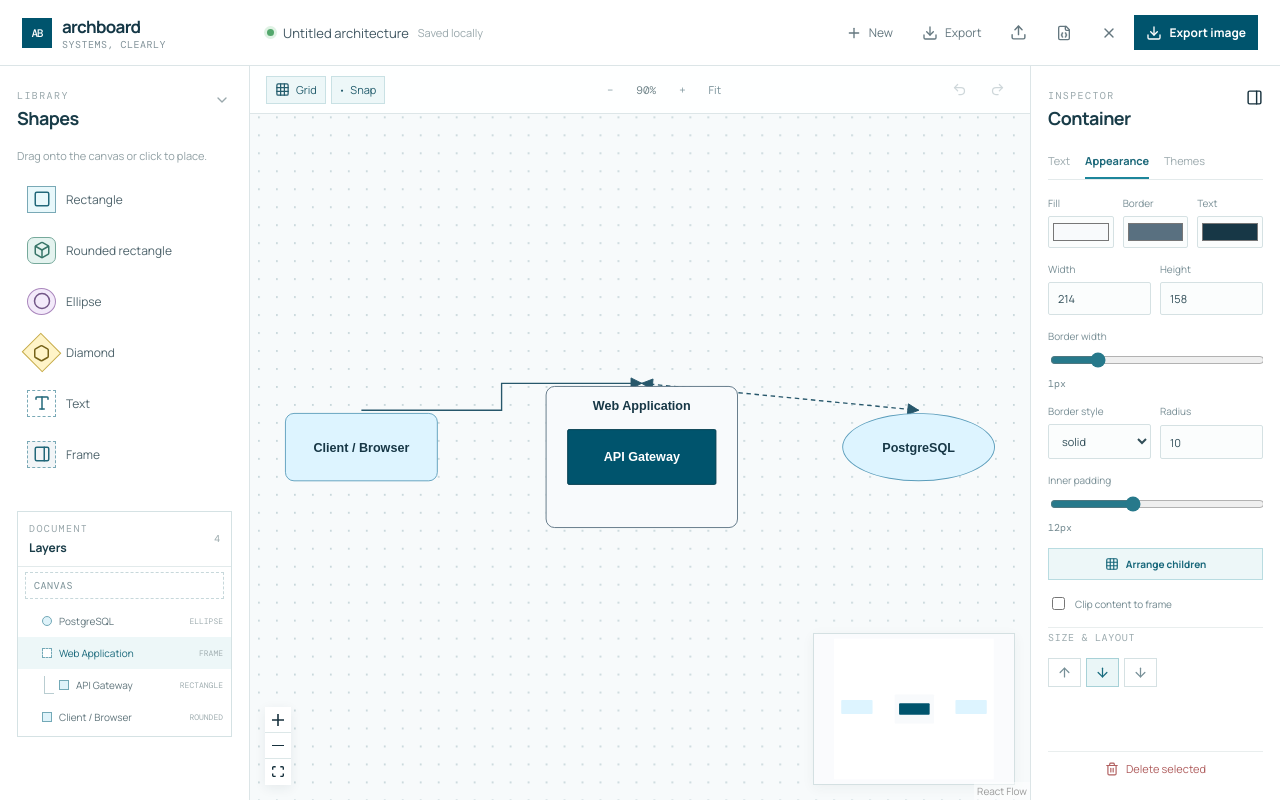
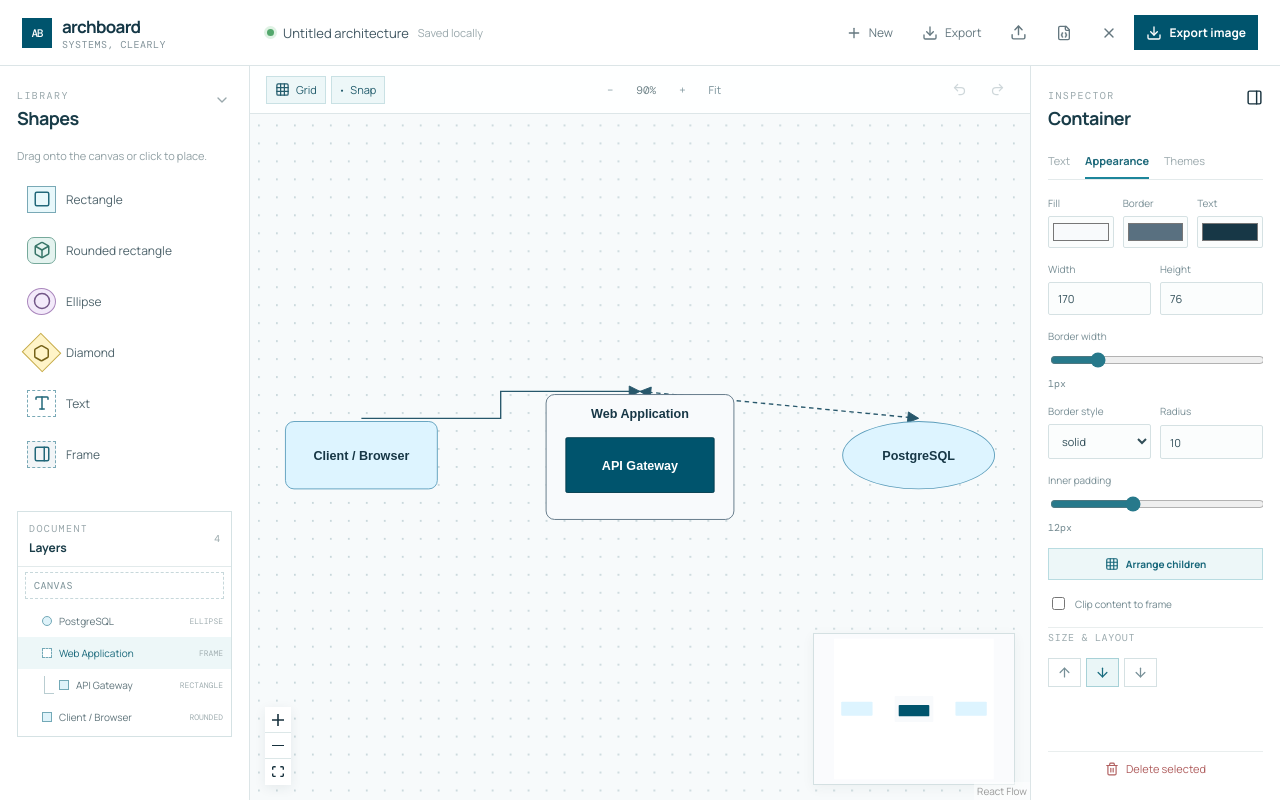
Before and after one commit to tusharneje-07/archboard, a React (Vite) app: page / in a window 1280 px wide. Built offline with nearby package versions, Linux system fonts and the light colour scheme.

Commit message:
fix: preserve frame hierarchy across reloads

```diff
--- a/src/App.tsx
+++ b/src/App.tsx
@@ -230,13 +230,37 @@ const initialEdges: Edge<EdgeData>[] = [
   },
 ];
 
+function normalizeLoadedNodes(input: Node<NodeData>[]): Node<NodeData>[] {
+  const nodes = input.map((node) => ({ ...node }));
+  const absolute = (node: Node<NodeData>): { x: number; y: number } => {
+    const parent = node.parentId ? nodes.find((candidate) => candidate.id === node.parentId) : undefined;
+    if (!parent) return node.position;
+    const parentPosition = absolute(parent);
+    return { x: parentPosition.x + node.position.x, y: parentPosition.y + node.position.y };
+  };
+  const frames = nodes.filter((node) => node.data.kind === "container");
+  return nodes.map((node) => {
+    if (node.data.kind === "container") return node;
+    const position = absolute(node), width = Number(node.style?.width ?? node.data.width ?? 170), height = Number(node.style?.height ?? node.data.height ?? 76);
+    const frame = frames.find((candidate) => {
+      if (candidate.id === node.id) return false;
+      const framePosition = absolute(candidate), frameWidth = Number(candidate.style?.width ?? candidate.data.width ?? 330), frameHeight = Number(candidate.style?.height ?? candidate.data.height ?? 220);
+      return position.x >= framePosition.x && position.y >= framePosition.y && position.x + width <= framePosition.x + frameWidth && position.y + height <= framePosition.y + frameHeight;
+    });
+    if (!frame) return node.parentId ? { ...node, parentId: undefined, extent: undefined, position } : node;
+    const framePosition = absolute(frame);
+    return { ...node, parentId: frame.id, extent: "parent" as const, position: { x: position.x - framePosition.x, y: position.y - framePosition.y } };
+  });
+}
+
+function loadSavedDiagram() {
+  const saved = JSON.parse(localStorage.getItem("archboard-diagram") || "null");
+  return { nodes: saved?.nodes ? normalizeLoadedNodes(saved.nodes) : initialNodes, edges: saved?.edges ?? initialEdges };
+}
+
 const useDiagram = create<DiagramState>((set, get) => ({
-  nodes:
-    JSON.parse(localStorage.getItem("archboard-diagram") || "null")?.nodes ??
-    initialNodes,
-  edges:
-    JSON.parse(localStorage.getItem("archboard-diagram") || "null")?.edges ??
-    initialEdges,
+  nodes: loadSavedDiagram().nodes,
+  edges: loadSavedDiagram().edges,
   past: [],
   future: [],
   snapshot: () => {
@@ -510,7 +534,6 @@ function Editor() {
     canvas = useRef<HTMLDivElement>(null),
     dropRef = useRef(false);
   const layerRoot = useRef<Root | null>(null);
-  const normalizedFrames = useRef(false);
   const undoDiagram = () => { const previous = undo(); if (previous) { setNodes(previous.nodes); setEdges(previous.edges); } };
   const redoDiagram = () => { const next = redo(); if (next) { setNodes(next.nodes); setEdges(next.edges); } };
   useEffect(() => {
@@ -658,37 +681,6 @@ function Editor() {
       return index === -1 ? item : { ...item, zIndex: 2, position: { x: padding + (index % columns) * (cellWidth + gap), y: titleSpace + (Math.floor(index / columns) * (cellHeight + gap)) } };
     });
   };
-  useEffect(() => {
-    if (normalizedFrames.current) return;
-    normalizedFrames.current = true;
-    let next = nodes;
-    next = next.map((item) => {
-      if (!item.parentId) return item;
-      const parent = nodes.find((candidate) => candidate.id === item.parentId);
-      if (!parent) return { ...item, parentId: undefined, extent: undefined };
-      const itemPosition = absolutePosition(item), parentPosition = absolutePosition(parent), width = Number(item.style?.width ?? item.data.width ?? 170), height = Number(item.style?.height ?? item.data.height ?? 76), parentWidth = Number(parent.style?.width ?? parent.data.width ?? 330), parentHeight = Number(parent.style?.height ?? parent.data.height ?? 220), fullyInside = itemPosition.x >= parentPosition.x && itemPosition.y >= parentPosition.y && itemPosition.x + width <= parentPosition.x + parentWidth && itemPosition.y + height <= parentPosition.y + parentHeight;
-      return fullyInside ? item : { ...item, parentId: undefined, extent: undefined, position: itemPosition };
-    });
-    next.filter((item) => !item.parentId && item.data.kind !== "container").forEach((item) => {
-      const width = Number(item.style?.width ?? item.data.width ?? 170), height = Number(item.style?.height ?? item.data.height ?? 76), frame = nodes.find((candidate) => {
-        if (candidate.data.kind !== "container") return false;
-        const itemPosition = absolutePosition(item), framePosition = absolutePosition(candidate), frameWidth = Number(candidate.style?.width ?? candidate.data.width ?? 330), frameHeight = Number(candidate.style?.height ?? candidate.data.height ?? 220);
-        return itemPosition.x >= framePosition.x && itemPosition.y >= framePosition.y && itemPosition.x + width <= framePosition.x + frameWidth && itemPosition.y + height <= framePosition.y + frameHeight;
-      });
-      if (frame) {
-        const framePosition = absolutePosition(frame);
-        next = next.map((candidate) => candidate.id === item.id ? { ...candidate, parentId: frame.id, extent: "parent" as const, position: { x: item.position.x - framePosition.x, y: item.position.y - framePosition.y } } : candidate);
-      }
-    });
-    next.filter((item) => item.data.kind === "container").forEach((frame) => {
-      next = arrangeFrame(frame.id, next);
-    });
-    const changed = next.some((item, index) => {
-      const current = nodes[index];
-      return item.id !== current?.id || item.position.x !== current.position.x || item.position.y !== current.position.y || item.style?.width !== current.style?.width || item.style?.height !== current.style?.height;
-    });
-    if (changed) setNodes(next);
-  }, [nodes]);
   useEffect(() => {
     let next = nodes, changed = false, framesToArrange = new Set<string>();
     nodes.filter((item) => !item.parentId && item.data.kind !== "container").forEach((item) => {
```
